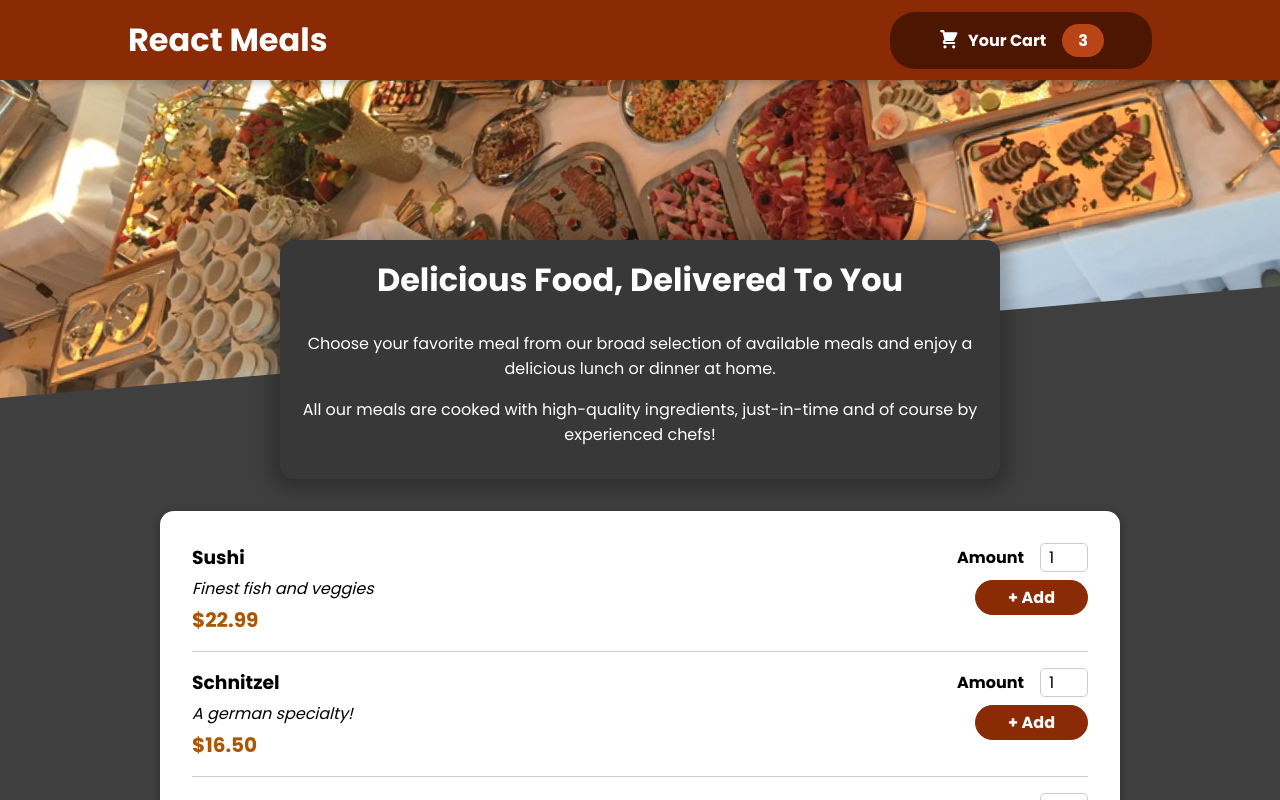
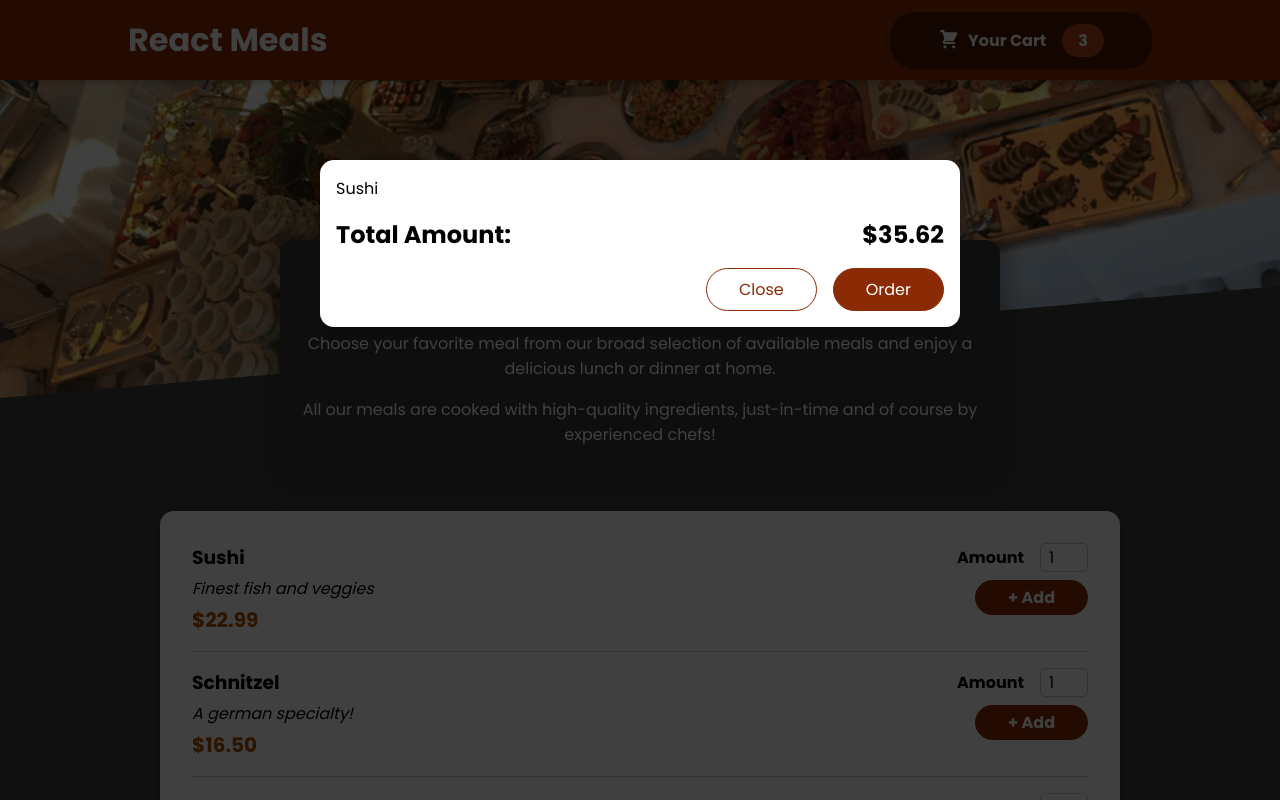
Before and after one commit to mariojuretic/react-complete-guide, a JavaScript app: page / in a window 1280 px wide. Shown: the top 800 px of the page. Built offline with nearby package versions, Linux system fonts and the light colour scheme.

Commit message:
added reusable Modal component

```diff
--- a/public/index.html
+++ b/public/index.html
@@ -28,6 +28,7 @@
   </head>
   <body>
     <noscript>You need to enable JavaScript to run this app.</noscript>
+    <div id="overlays"></div>
     <div id="root"></div>
     <!--
       This HTML file is a template.
--- a/src/App.js
+++ b/src/App.js
@@ -1,11 +1,15 @@
 import Header from "./components/Layout/Header";
 import Meals from "./components/Meals/Meals";
+import Cart from "./components/Cart/Cart";
 
 const App = () => {
   return (
     <>
+      <Cart />
       <Header />
-      <Meals />
+      <main>
+        <Meals />
+      </main>
     </>
   );
 };
--- a/src/components/Cart/Cart.js
+++ b/src/components/Cart/Cart.js
@@ -1,16 +1,17 @@
+import Modal from "../UI/Modal";
 import styles from "./Cart.module.css";
 
 const Cart = (props) => {
   const cartItems = (
     <ul className={styles["cart-items"]}>
       {[{ id: "c1", name: "Sushi", amount: 2, price: 12.99 }].map((item) => (
-        <li>{item.name}</li>
+        <li key={item.id}>{item.name}</li>
       ))}
     </ul>
   );
 
   return (
-    <div>
+    <Modal>
       {cartItems}
       <div className={styles.total}>
         <span>Total Amount:</span>
@@ -20,7 +21,7 @@ const Cart = (props) => {
         <button className={styles["button--alt"]}>Close</button>
         <button className={styles.button}>Order</button>
       </div>
-    </div>
+    </Modal>
   );
 };
 
--- /dev/null
+++ b/src/components/UI/Modal.js
@@ -0,0 +1,31 @@
+import { createPortal } from "react-dom";
+
+import styles from "./Modal.module.css";
+
+const Backdrop = () => {
+  return <div className={styles.backdrop} />;
+};
+
+const ModalOverlay = (props) => {
+  return (
+    <div className={styles.modal}>
+      <div className={styles.content}>{props.children}</div>
+    </div>
+  );
+};
+
+const Modal = (props) => {
+  const portalElement = document.getElementById("overlays");
+
+  return (
+    <>
+      {createPortal(<Backdrop />, portalElement)}
+      {createPortal(
+        <ModalOverlay>{props.children}</ModalOverlay>,
+        portalElement
+      )}
+    </>
+  );
+};
+
+export default Modal;
--- /dev/null
+++ b/src/components/UI/Modal.module.css
@@ -0,0 +1,40 @@
+.backdrop {
+  position: fixed;
+  top: 0;
+  left: 0;
+  width: 100%;
+  height: 100vh;
+  z-index: 20;
+  background-color: rgba(0, 0, 0, 0.75);
+}
+
+.modal {
+  position: fixed;
+  top: 20vh;
+  left: 5%;
+  width: 90%;
+  background-color: white;
+  padding: 1rem;
+  border-radius: 14px;
+  box-shadow: 0 2px 8px rgba(0, 0, 0, 0.25);
+  z-index: 30;
+  animation: slide-down 300ms ease-out forwards;
+}
+
+@media (min-width: 768px) {
+  .modal {
+    width: 40rem;
+    left: calc(50% - 20rem);
+  }
+}
+
+@keyframes slide-down {
+  from {
+    opacity: 0;
+    transform: translateY(-3rem);
+  }
+  to {
+    opacity: 1;
+    transform: translateY(0);
+  }
+}
```
